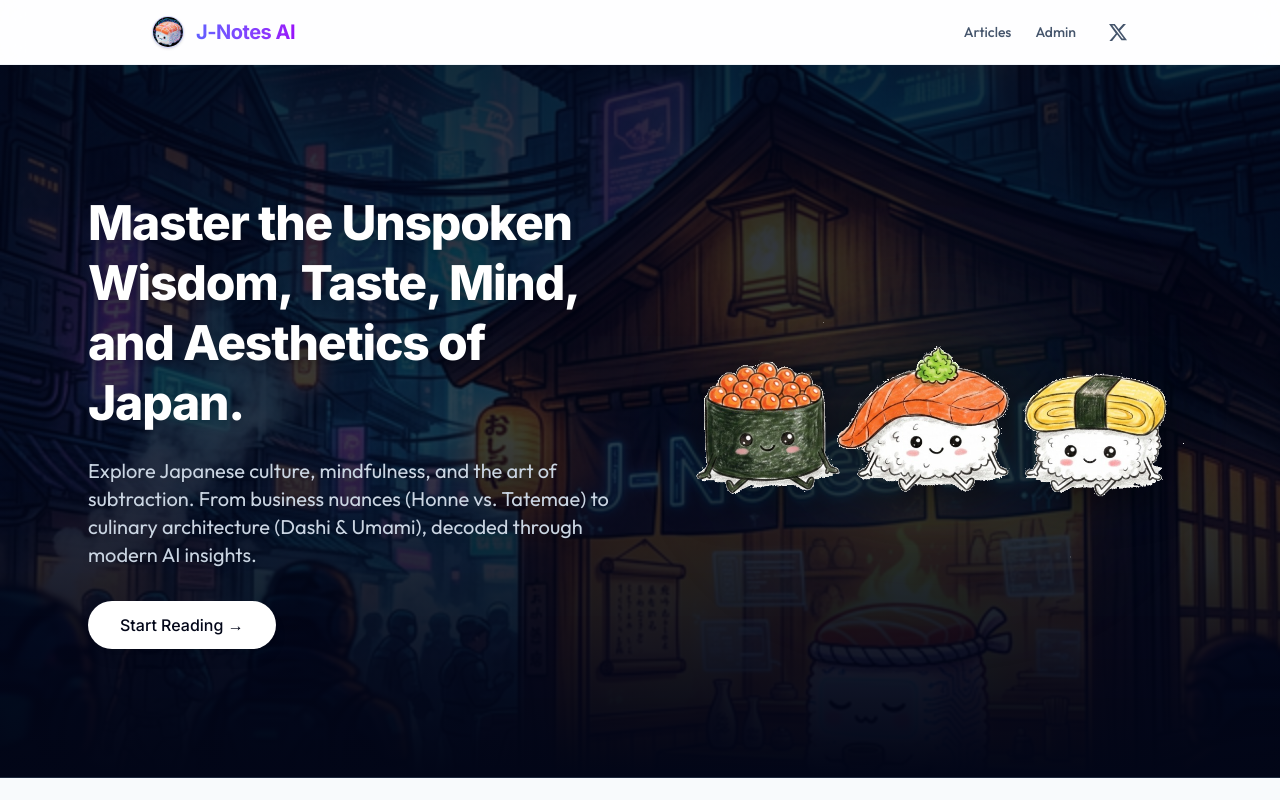
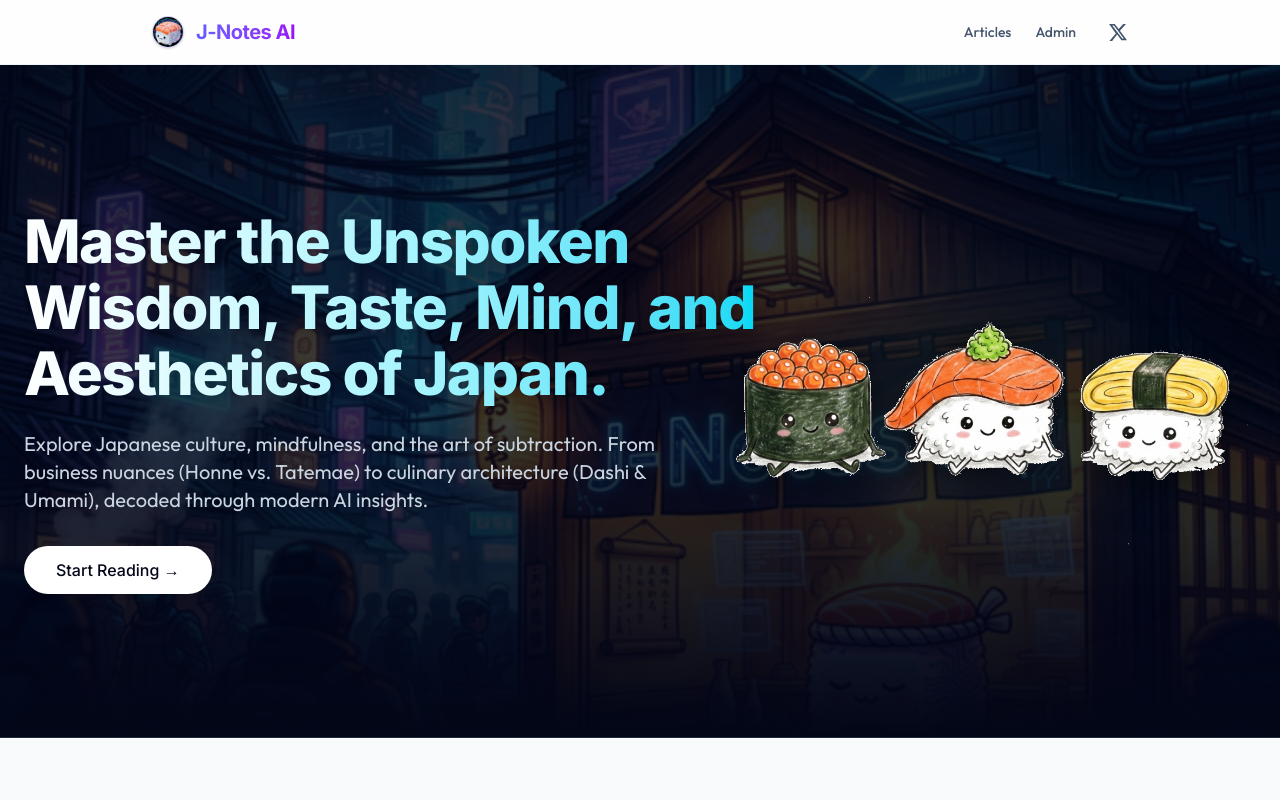
Before and after one commit to Popikuro/j-notes-ai, a Next.js app: page / in a window 1280 px wide. Shown: the top 800 px of the page. Built offline with nearby package versions, Linux system fonts and the light colour scheme; no server answers; the database is empty.

Commit message:
Restore hero title gradient and adjust layout to span above characters

```diff
--- a/app/page.tsx
+++ b/app/page.tsx
@@ -254,10 +254,10 @@ export default async function Home() {
           <div className="absolute inset-0 bg-gradient-to-t from-slate-950 via-slate-950/40 to-slate-950/60" />
         </div>
 
-        <div className="relative z-10 container max-w-6xl mx-auto px-6 py-20 lg:py-32 flex flex-col lg:flex-row items-center justify-between gap-12 text-white">
+        <div className="relative z-10 container max-w-7xl mx-auto px-6 py-20 lg:py-32 flex flex-col lg:flex-row items-center text-white">
           {/* Left Column: Text */}
-          <div className="flex-1 text-center lg:text-left">
-            <h1 className="text-3xl md:text-5xl font-extrabold font-inter tracking-tight text-white leading-tight mb-6 drop-shadow-lg">
+          <div className="w-full lg:w-[65%] text-center lg:text-left z-20">
+            <h1 className="text-4xl md:text-5xl lg:text-6xl font-extrabold font-inter tracking-tight leading-[1.1] mb-6 drop-shadow-xl text-transparent bg-clip-text bg-gradient-to-r from-white via-cyan-200 to-cyan-400">
               Master the Unspoken Wisdom, Taste, Mind, and Aesthetics of Japan.
             </h1>
             <p className="text-lg md:text-xl font-outfit text-slate-300 max-w-2xl mx-auto lg:mx-0 mb-8 drop-shadow-md">
@@ -271,7 +271,7 @@ export default async function Home() {
           </div>
 
           {/* Right Column: Visual Graphic */}
-          <div className="flex-1 w-full max-w-md md:max-w-lg lg:max-w-xl flex items-center justify-center relative group mt-12 lg:mt-0">
+          <div className="w-full lg:w-[45%] lg:-ml-[10%] flex items-center justify-center relative group mt-16 lg:mt-0 z-10">
             {/* Soft Neon Glow Background */}
             <div className="absolute w-3/4 h-3/4 top-12 bg-cyan-500/5 blur-3xl rounded-full group-hover:bg-cyan-400/10 transition-all duration-500 pointer-events-none" />
             <div className="absolute w-1/2 h-1/2 top-1/4 bg-amber-500/5 blur-2xl rounded-full pointer-events-none" />
--- a/articles/philosophy/uwabaki-and-the-art-of-cleanliness.mdx
+++ b/articles/philosophy/uwabaki-and-the-art-of-cleanliness.mdx
@@ -29,4 +29,4 @@ Suddenly, the invisible pathogens carried on the soles of our shoes became a uni
 
 ### Insight: Beyond the AI Horizon (Osushi chan's View)
 
-"In digital architecture, we also need a *Genkan*. When we pull data from the chaotic 'Soto' of the internet into the 'Uchi' of our applications, we must sanitize and filter it. The *Uwabaki* is your validation layer—ensuring that whatever enters your system is clean, standardized, and safe. Just as you wouldn't track mud onto a tatami mat, you shouldn't let unsanitized inputs into your core logi
+"In digital architecture, we also need a *Genkan*. When we pull data from the chaotic 'Soto' of the internet into the 'Uchi' of our applications, we must sanitize and filter it. The *Uwabaki* is your validation layer—ensuring that whatever enters your system is clean, standardized, and safe. Just as you wouldn't track mud onto a tatami mat, you shouldn't let unsanitized inputs into your core logic. Keep your systems clean, and your code will find its Zen! 🍣👟"
```
